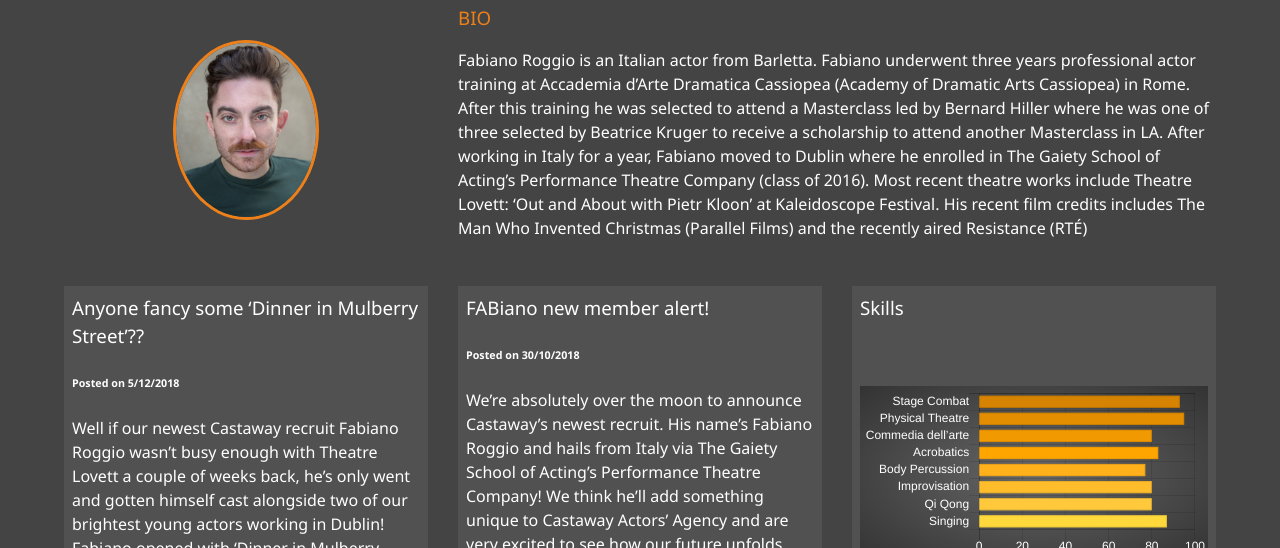
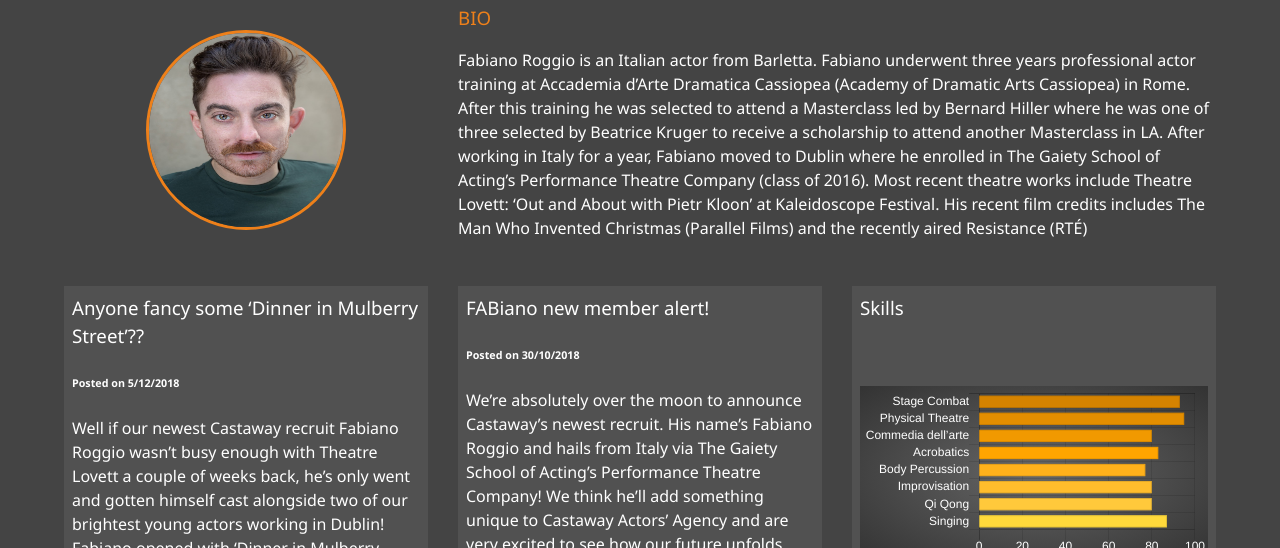
Before and after one commit to Giampaolo1/portfolioFabiano, a website: page about.html in a window 1280 px wide. Shown: the part 252-800 px from the top of the page. Drawn offline with nearby package versions, Linux system fonts and the light colour scheme.

Commit message:
Update main.css

```diff
--- a/css/main.css
+++ b/css/main.css
@@ -224,6 +224,9 @@ main {
     margin: auto;
     border-radius: 50%;
     border: #ee801a 3px solid;
+
+    width: 200px;
+    height: 200px;
   }
 
   .about-info .bio {
@@ -386,7 +389,3 @@ canvas {
     font-size: 1.2rem; }
   .projects {
     grid-template-columns: 1fr; } }
-
-.about-info img {
-  width: 40%;
-}
```
